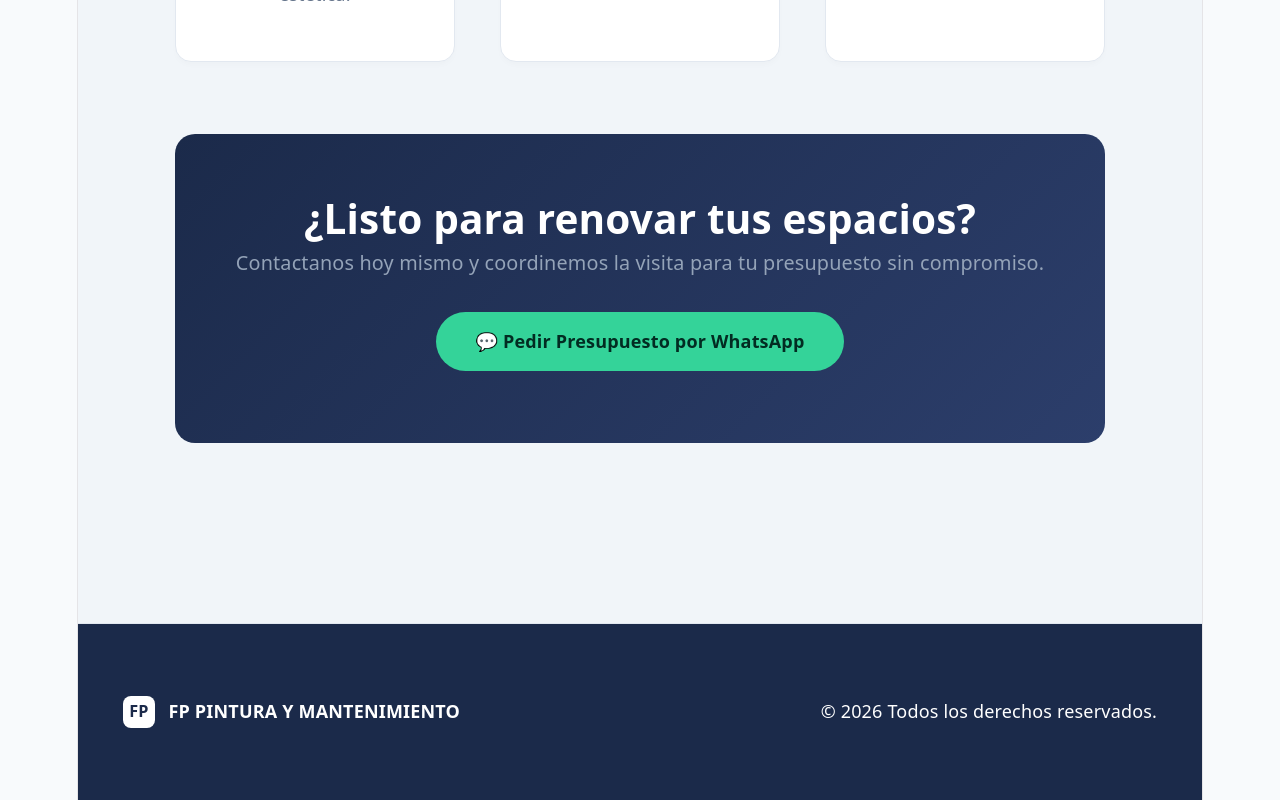
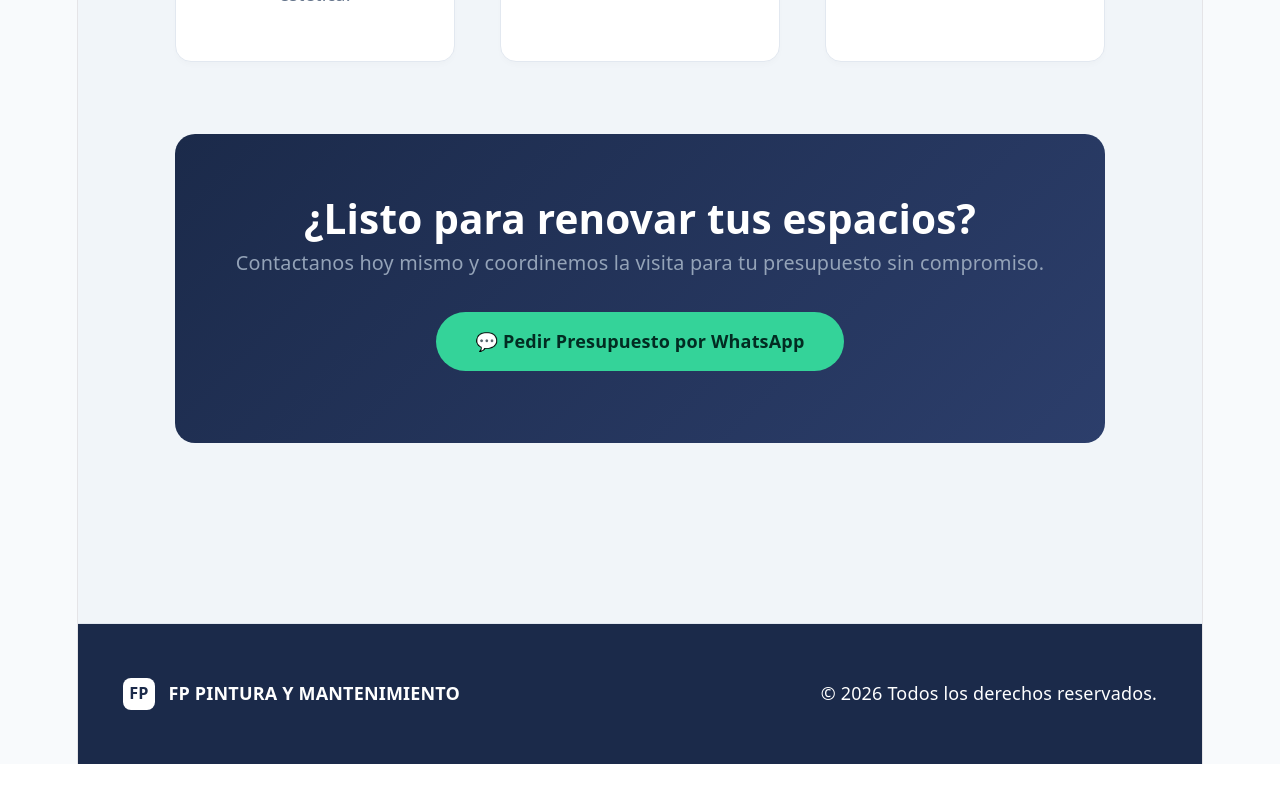
Before and after one commit to mmateodiaz/FP-Pintura, a React (Vite) app: page / in a window 1280 px wide. Shown: the part 4002-4802 px from the top of the page. After the commit the page ends 4766 px from the top, so only its background shows below. Built offline with nearby package versions, Linux system fonts and the light colour scheme.

Commit message:
Estilo definitivo

```diff
--- a/src/App.css
+++ b/src/App.css
@@ -342,7 +342,7 @@ section {
   text-align: center;
   background: linear-gradient(135deg, #1b2a4a, #2c3e6b);
   color: white;
-  padding: 4rem 3rem;
+  padding: 4rem 4%; /* Alineado simétricamente con el 4% superior */
   border-radius: 20px;
   width: 100%;
   max-width: 1400px;
@@ -365,7 +365,7 @@ section {
 footer {
   background-color: #1b2a4a;
   color: white;
-  padding: 4rem 4%;
+  padding: 3rem 4%; /* Mismo padding horizontal exacto que la barra de navegación (4%) */
   display: flex;
   justify-content: space-between;
   align-items: center;
```
